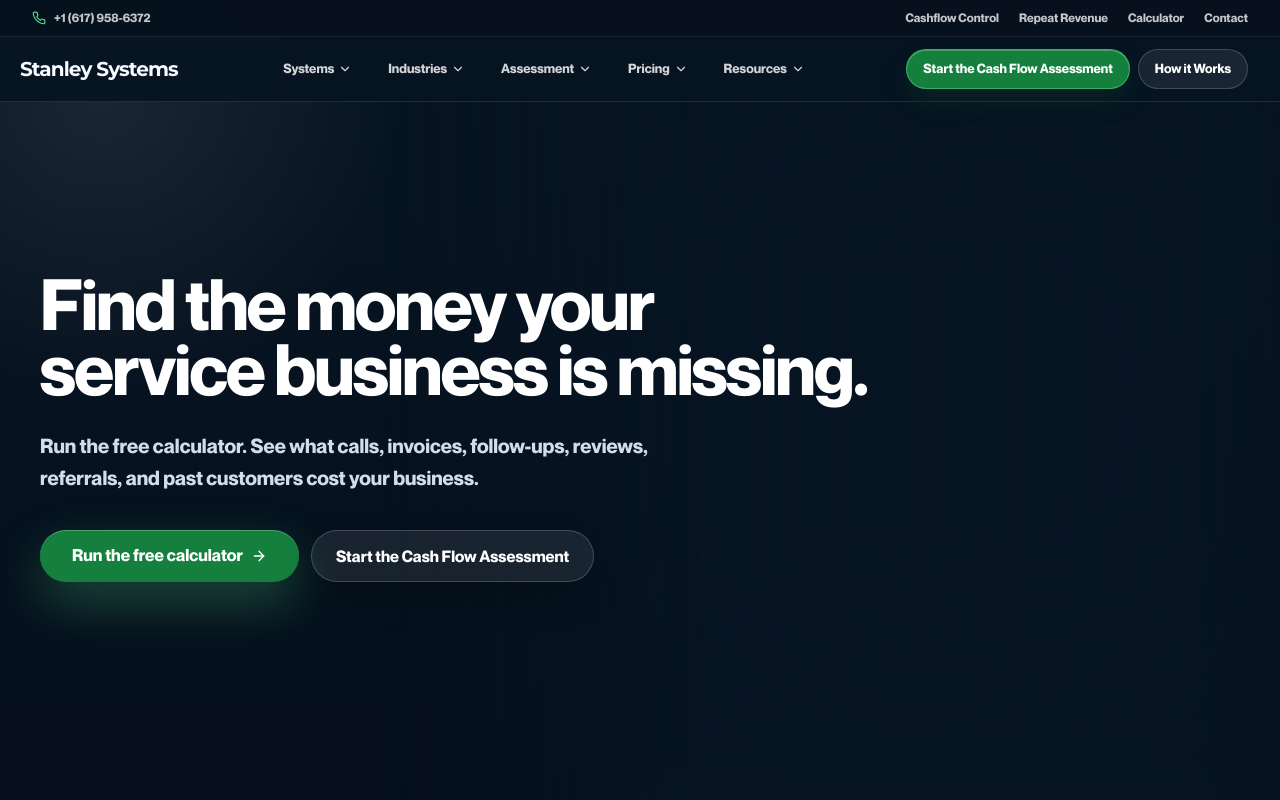
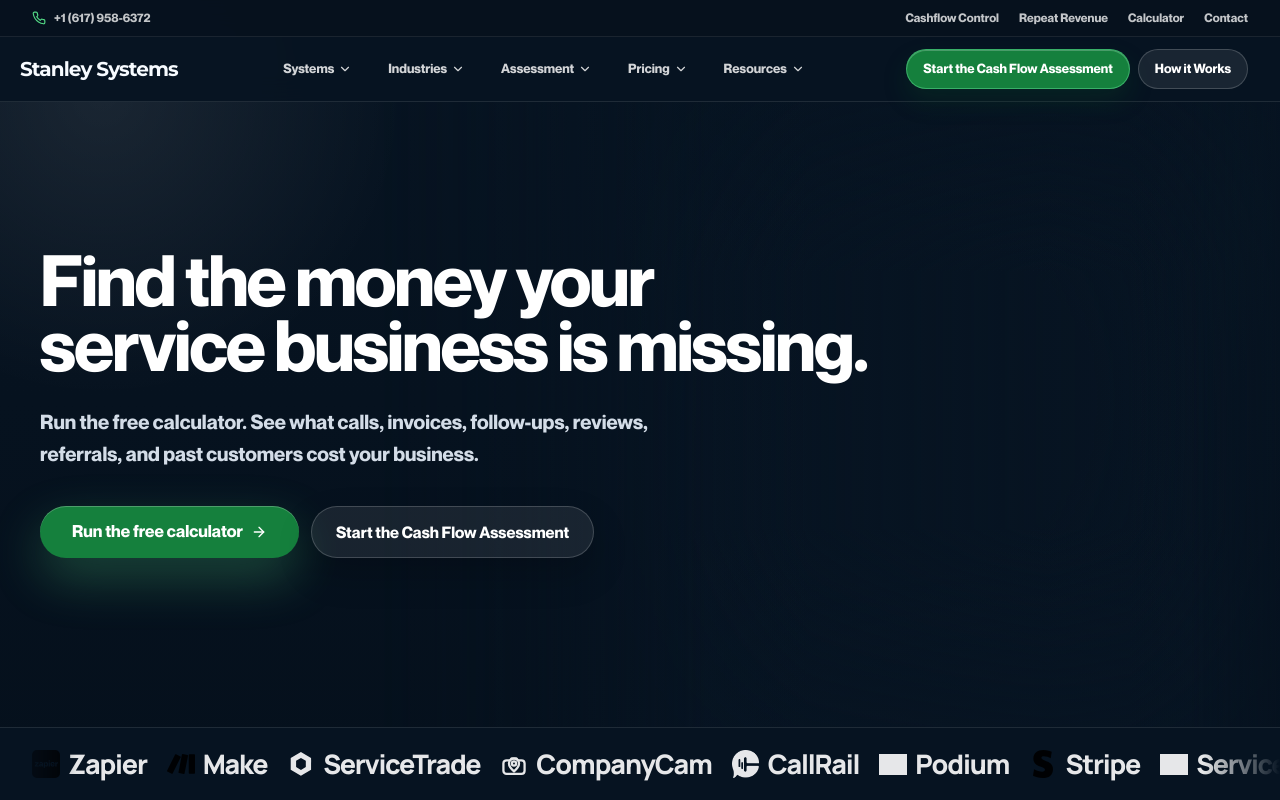
Before and after one commit to Jsofresh/Stanley-Systems-Landing-Page, a Next.js app: page / in a window 1280 px wide. Shown: the top 800 px of the page. Built offline with nearby package versions, Linux system fonts and the light colour scheme; grey boxes are pictures that could not be loaded.

Commit message:
deploy: restore homepage logo conveyor

```diff
--- a/components/home/cash-flow-homepage.tsx
+++ b/components/home/cash-flow-homepage.tsx
@@ -5,6 +5,7 @@ import { ArrowRight, CheckCircle2 } from "lucide-react";
 import { CTALink } from "@/components/cta-link";
 import { pricingPackages } from "@/lib/pricing/source-of-truth";
 import { SystemsThatMakeMoneySection } from "@/components/home/SystemsThatMakeMoneySection";
+import { SoftwareLogoMarquee } from "@/components/home/software-logo-marquee";
 
 const calculatorHref = "/invoicing-delay-cash-flow-calculator";
 const assessmentHref = "/workflow-audit";
@@ -654,7 +655,7 @@ export function CashFlowHomepage() {
         data-audit-page="/"
         data-audit-section="home.hero"
         data-nav-theme="dark"
-        className="relative isolate flex min-h-[100svh] items-center overflow-hidden bg-[#071422] px-5 pb-16 pt-[132px] text-white md:px-8 lg:px-10 lg:pb-24 lg:pt-[150px]"
+        className="relative isolate flex min-h-[100svh] items-center overflow-hidden bg-[#071422] px-5 pb-24 pt-[132px] text-white md:px-8 md:pb-32 lg:px-10 lg:pb-36 lg:pt-[150px]"
       >
         <div className="pointer-events-none absolute inset-0 -z-20 bg-[radial-gradient(circle_at_74%_28%,rgba(83,217,134,0.16),transparent_30%),radial-gradient(circle_at_8%_12%,rgba(255,255,255,0.08),transparent_22%),linear-gradient(180deg,#071422_0%,#05101c_100%)]" />
         <HeroImageSlideshow />
@@ -691,6 +692,9 @@ export function CashFlowHomepage() {
             </div>
           </div>
         </div>
+        <div className="pointer-events-none absolute inset-x-0 bottom-0 z-20 hidden border-t border-white/10 bg-[#071422]/92 py-2.5 backdrop-blur-xl md:block md:py-3" data-section="home-hero-logo-conveyor">
+          <SoftwareLogoMarquee />
+        </div>
       </section>
       <CalculatorSpine />
       <AssessmentSection />
```
